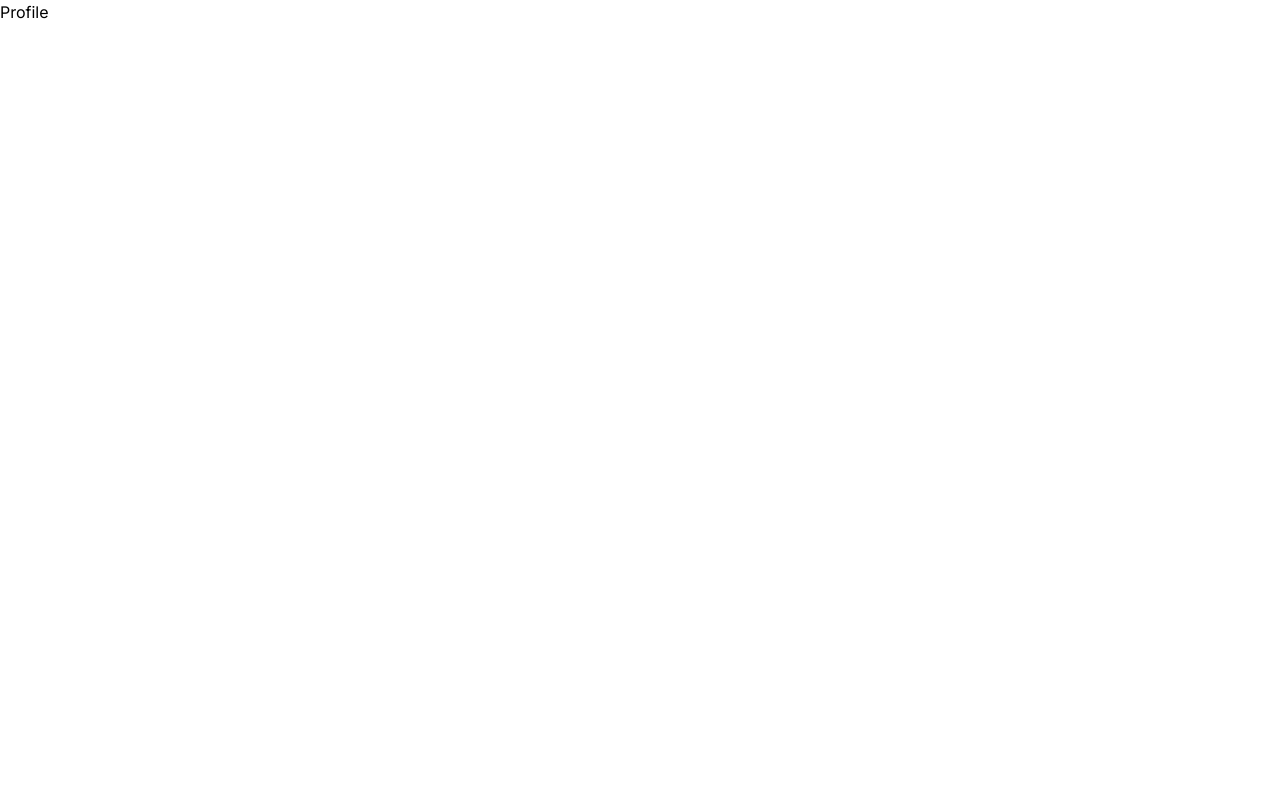
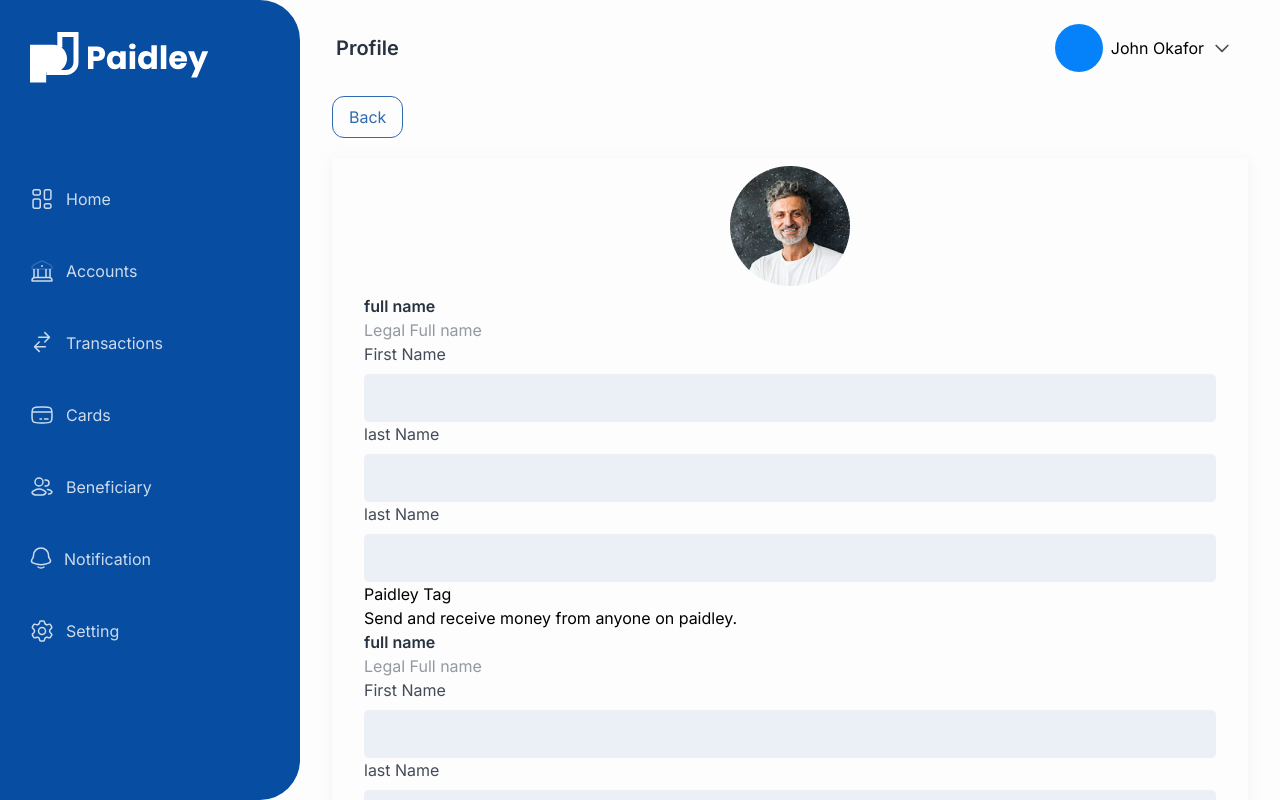
Before and after one commit to superwaih/paidley, a Next.js app: page /profile in a window 1280 px wide. Built offline with nearby package versions, Linux system fonts and the light colour scheme.

Commit message:
started profile design

```diff
--- a/components/dashboard/SimpleNav.jsx
+++ b/components/dashboard/SimpleNav.jsx
@@ -3,7 +3,7 @@ import React, { useState } from "react";
 import { AiOutlineClose, AiOutlineMenu } from "react-icons/ai";
 import MobileSidebar from "./mobile-componets/MobileSidebar";
 import { Popover, Transition } from "@headlessui/react";
-
+import Link from "next/link";
 import { Fragment } from "react";
 import {HiOutlineChevronDown} from "react-icons/hi"
 
@@ -11,7 +11,7 @@ const solutions = [
   {
     name: "My Profile",
     description: "Measure actions your users take",
-    href: "##",
+    href: "/profile",
 
   },
   {
@@ -67,7 +67,7 @@ const SimpleNav = ({ title, user }) => {
                         <div className="overflow-hidden rounded-lg shadow-lg ring-1 ring-black ring-opacity-5">
                           <div className="relative bg-white p-5">
                             {solutions.map((item) => (
-                              <a
+                              <Link
                                 key={item.name}
                                 href={item.href}
                                 className=" flex items-center rounded-lg p-2 transition duration-150 ease-in-out hover:bg-gray-50 focus:outline-none focus-visible:ring focus-visible:ring-orange-500 focus-visible:ring-opacity-50"
@@ -82,7 +82,7 @@ const SimpleNav = ({ title, user }) => {
                                   </p>
 
                                 </div>
-                              </a>
+                              </Link>
                             ))}
                           </div>
 
--- a/components/dashboard/mobile-componets/MobileSidebar.jsx
+++ b/components/dashboard/mobile-componets/MobileSidebar.jsx
@@ -17,7 +17,7 @@ const MobileSidebar = () => {
     whileInView={'show'}
     variants={fadeIn("right")}
 
-    className='bg-white bottom-0 shadow-md py-8 left-0 top-0  md:hidden max-w-3xl  w-[280px]   h-screen absolute'>
+    className='bg-white bottom-0 shadow-md py-8 left-0 top-0  md:hidden max-w-3xl  w-[30px]   h-screen absolute'>
     <div className='m-auto flex-1 w-[80%]'>
         <Image
             width={0}
--- a/pages/profile.jsx
+++ b/pages/profile.jsx
@@ -1,8 +1,95 @@
+import DashboardLayout from '@/components/dashboard/DashboardLayout'
+import SimpleNav from '@/components/dashboard/SimpleNav'
 import React from 'react'
-
+import Image from 'next/image'
+import ProfileImg from "../public/images/profile-img.png"
 const Profile = () => {
   return (
-    <div>Profile</div>
+    <DashboardLayout>
+        <SimpleNav
+        title={"Profile"}
+        />
+        <div className='px-5 md:px-8 '>
+          <button className=' rounded-[12px] border text-brand-color hover:bg-brand-color hover:text-white duration-300 border-brand-color px-4 py-2'>Back</button>
+          </div>
+        <div className='px-5 md:px-8 my-5 mx-8 profile-shadow'>
+            <div className='flex items-center justify-center py-2'>
+                <Image
+                    width={0}
+                    height={0}
+                    src={ProfileImg}
+                    alt=""
+                />
+            </div>
+
+            <div>
+
+            <div>
+                <h3 className='text-[#283341] font-semibold'>full name</h3>
+                <p className='text-[#9399A0]'>Legal Full name</p>
+                <div className=" flex flex-col space-y-2">
+              <label className="text-[#444A58]" htmlFor="firstname">
+                First Name
+              </label>
+              <input type="text" className="input-gray" />
+            </div>
+
+            <div className=" flex flex-col space-y-2">
+              <label className="text-[#444A58]" htmlFor="firstname">
+                last Name
+              </label>
+              <input type="text" className="input-gray" />
+            </div>
+            <div className=" flex flex-col space-y-2">
+              <label className="text-[#444A58]" htmlFor="firstname">
+                last Name
+              </label>
+              <input type="text" className="input-gray" />
+            </div>
+
+            <div>
+
+            </div>
+            <h3>Paidley Tag</h3>
+            <p>Send and receive money from anyone on paidley.</p>
+
+            </div>
+            <div>
+                <h3 className='text-[#283341] font-semibold'>full name</h3>
+                <p className='text-[#9399A0]'>Legal Full name</p>
+                <div className=" flex flex-col space-y-2">
+              <label className="text-[#444A58]" htmlFor="firstname">
+                First Name
+              </label>
+              <input type="text" className="input-gray" />
+            </div>
+
+            <div className=" flex flex-col space-y-2">
+              <label className="text-[#444A58]" htmlFor="firstname">
+                last Name
+              </label>
+              <input type="text" className="input-gray" />
+            </div>
+            <div className=" flex flex-col space-y-2">
+              <label className="text-[#444A58]" htmlFor="firstname">
+                last Name
+              </label>
+              <input type="text" className="input-gray" />
+            </div>
+
+            <div>
+
+            </div>
+            <h3>Paidley Tag</h3>
+            <p>Send and receive money from anyone on paidley.</p>
+
+            </div>
+            </div>
+
+
+        </div>
+
+    </DashboardLayout>
   )
 }
 
--- a/styles/globals.css
+++ b/styles/globals.css
@@ -8,7 +8,9 @@ html,body{
     font-family: 'Inter', sans-serif;
     scroll-behavior: smooth;
 }
-
+.profile-shadow{
+    box-shadow: 0px 2px 12px rgba(196, 196, 196, 0.2);
+}
 @layer base{
     .normal-text{
         @apply text-[#283341]
```
Also changed, not shown: public/images/profile-img.png (added).
